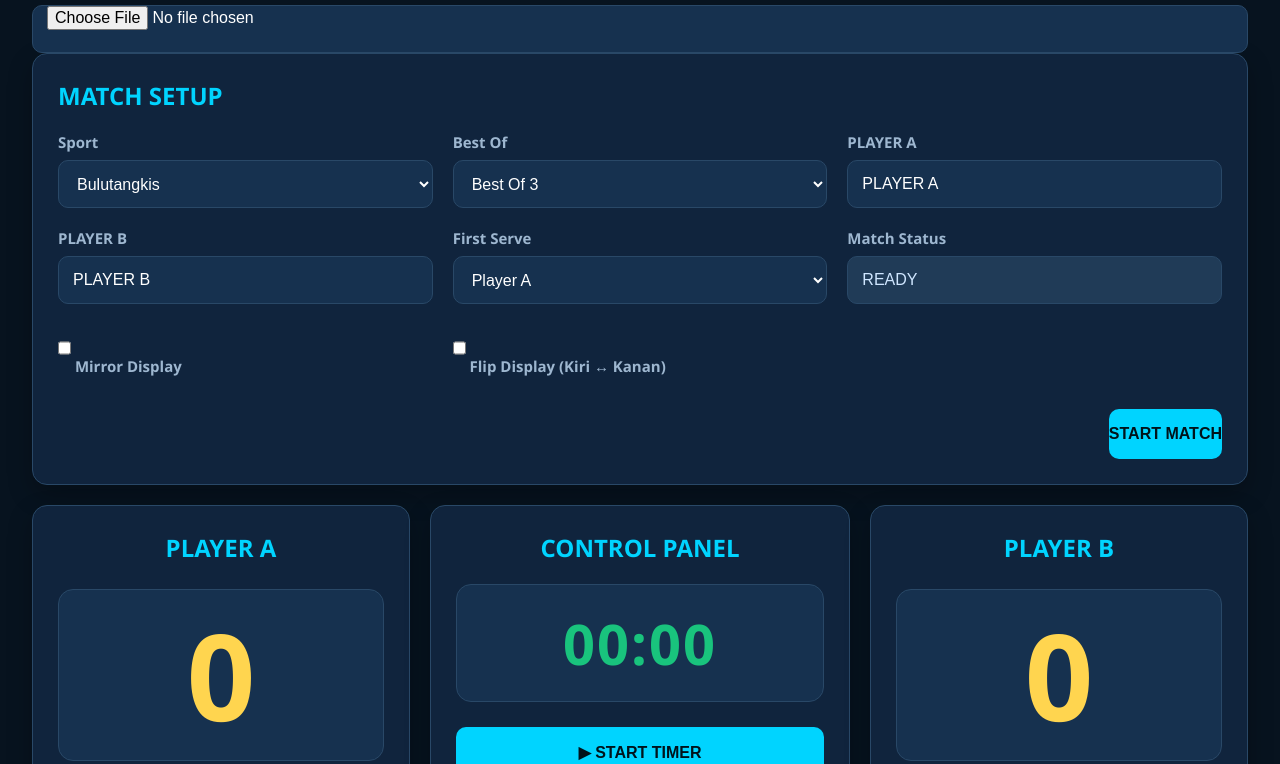
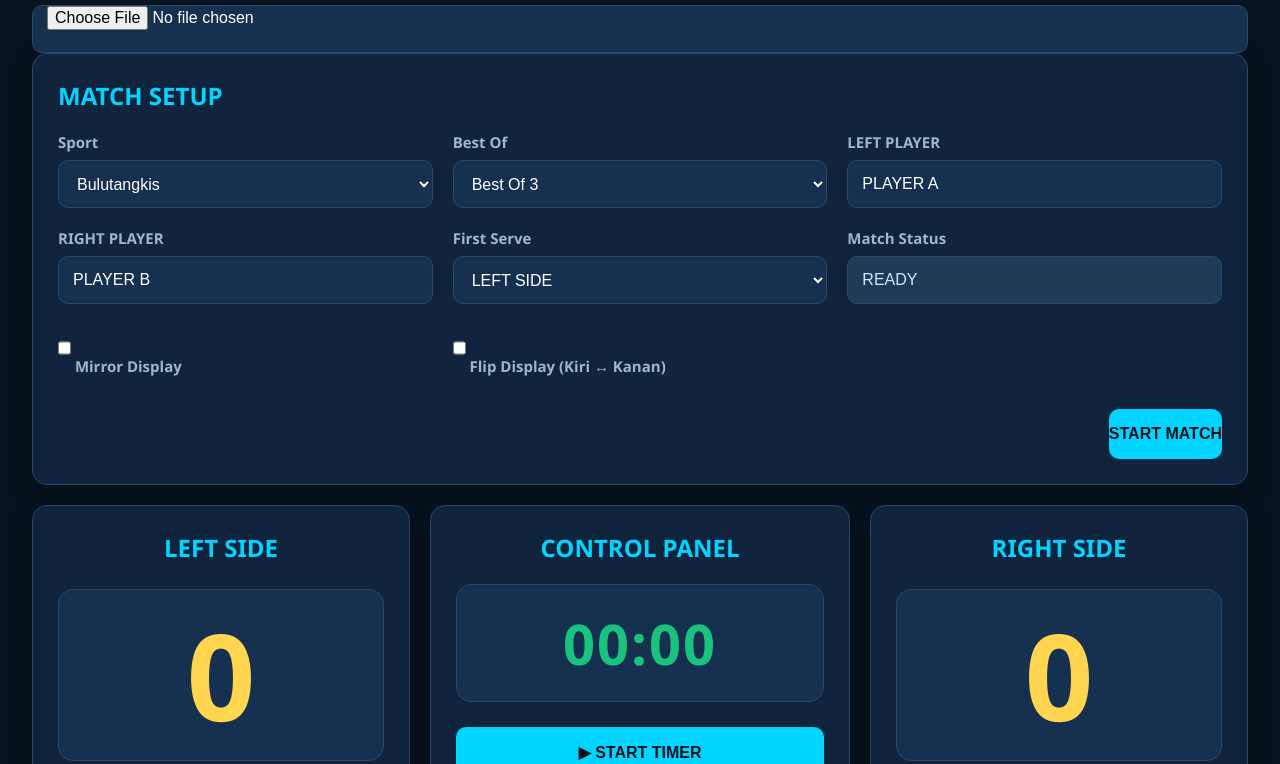
Before and after one commit to rtrwkeluarga-svg/ERTE5Scoreboard, a plain HTML site: page operator.html in a window 1280 px wide. Shown: the part 442-1206 px from the top of the page. Drawn offline with Linux system fonts and the light colour scheme.

Commit message:
Update operator.html

```diff
--- a/operator.html
+++ b/operator.html
@@ -181,7 +181,7 @@ EVENT INFORMATION
 
                 <label>
 
-                    PLAYER A
+                    LEFT PLAYER
 
                 </label>
 
@@ -196,7 +196,7 @@ EVENT INFORMATION
 
                 <label>
 
-                    PLAYER B
+                    RIGHT PLAYER
 
                 </label>
 
@@ -219,13 +219,13 @@ EVENT INFORMATION
 
                     <option value="A">
 
-                        Player A
+                        LEFT SIDE
 
                     </option>
 
                     <option value="B">
 
-                        Player B
+                        RIGHT SIDE
 
                     </option>
 
@@ -291,7 +291,7 @@ EVENT INFORMATION
 
         <div class="player-card">
 
-            <h2>PLAYER A</h2>
+            <h2>LEFT SIDE</h2>
 
             <div class="score-box">
 
@@ -421,7 +421,7 @@ EVENT INFORMATION
 
             <h2>
 
-                PLAYER B
+                RIGHT SIDE
 
             </h2>
 
```
